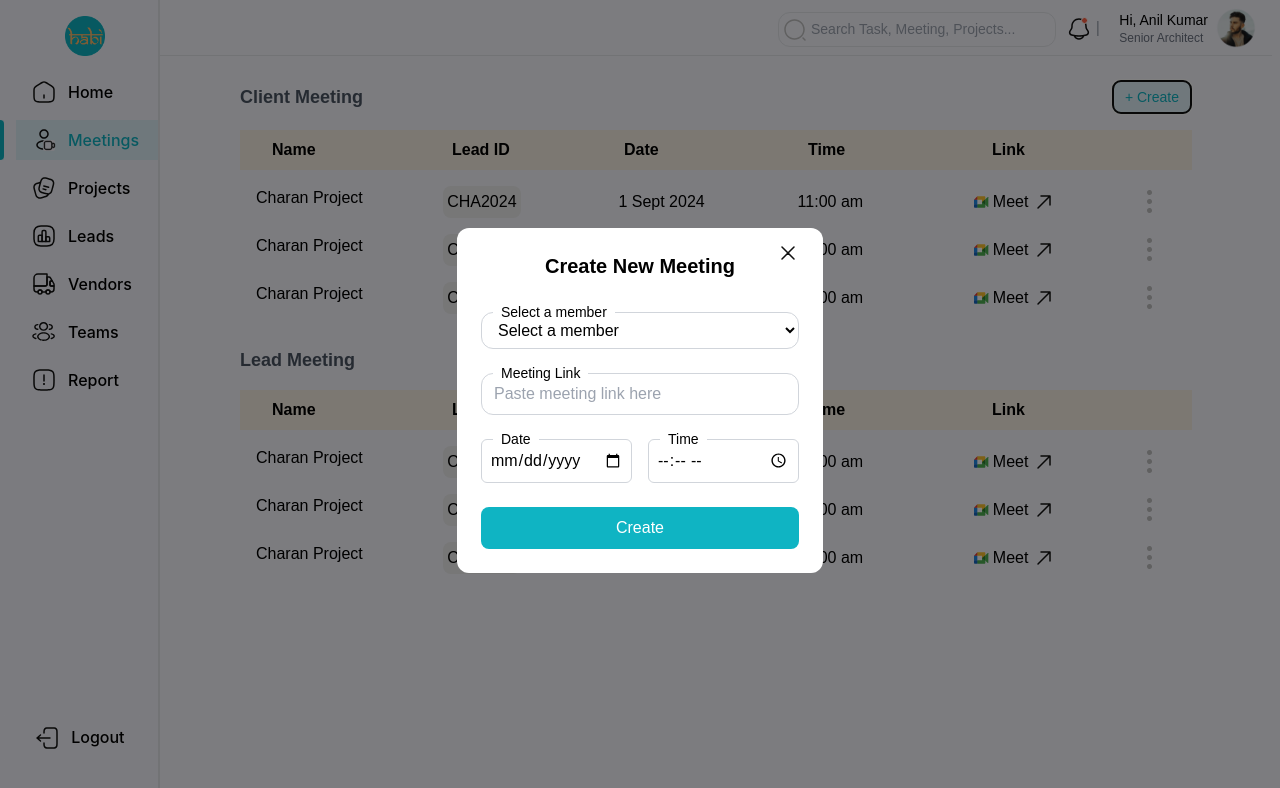
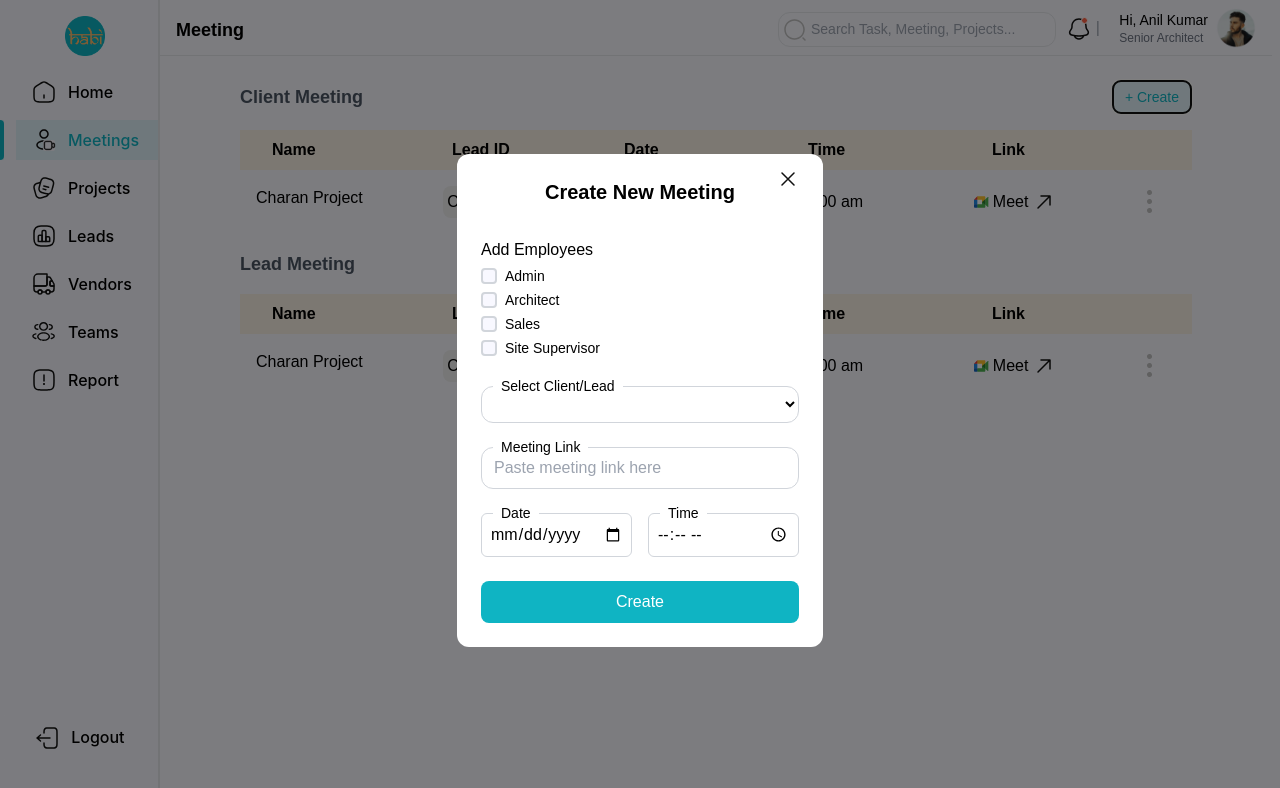
Before and after one commit to tejudharanesh/HABI_internal, a React (Vite) app: page /dashboard/meeting in a window 1280 px wide. Both pictures are taken after a click on the button "+ Create". Shown: the top 788 px of the page. Built offline with nearby package versions, Linux system fonts and the light colour scheme; a web font is replaced by a local one.

Commit message:
added priority

```diff
--- a/src/components/Home/CustomRoleModel.jsx
+++ b/src/components/Home/CustomRoleModel.jsx
@@ -14,7 +14,6 @@ const CustomRoleModel = ({ closeModal, addNewCustomRole }) => {
     addEmployee: false,
     createMeeting: false,
   });
-  const [isSuccess, setIsSuccess] = useState(false);
 
   const handleInputChange = (e) => {
     const { name, checked } = e.target;
--- a/src/components/Meeting/NewMeeting.jsx
+++ b/src/components/Meeting/NewMeeting.jsx
@@ -3,12 +3,23 @@ import close from "../../assets/svg/close1.svg";
 
 const members = ["John Doe", "Jane Smith", "Emily Johnson", "Michael Brown"]; // Example members list
 
-const NewMeeting = ({ onClose }) => {
+const NewMeeting = ({ onClose, onAddMeeting }) => {
   // States for form inputs
   const [selectedMember, setSelectedMember] = useState(""); // Selected member from the dropdown
   const [meetingLink, setMeetingLink] = useState(""); // Meeting link
   const [meetingDate, setMeetingDate] = useState(""); // Meeting date
   const [meetingTime, setMeetingTime] = useState(""); // Meeting time
+
+  const [accessOptions, setAccessOptions] = useState({
+    admin: false,
+    architect: false,
+    sales: false,
+    siteSupervisor: false,
+  });
+  const handleInputChange = (e) => {
+    const { name, checked } = e.target;
+    setAccessOptions((prev) => ({ ...prev, [name]: checked }));
+  };
 
   // Handle form submission
   const handleSubmit = (e) => {
@@ -22,17 +33,38 @@ const NewMeeting = ({ onClose }) => {
 
     // You can handle the form submission here (e.g., send data to an API)
     const meetingData = {
-      member: selectedMember,
+      name: selectedMember,
       link: meetingLink,
       date: meetingDate,
       time: meetingTime,
+      id: "CHA2024",
+      type: "lead",
+      accessOptions,
     };
 
     console.log("New Meeting Data: ", meetingData);
 
     // Close the modal after submission (You can modify this as needed)
-    onClose();
+    onAddMeeting(meetingData);
   };
+  const accessData = [
+    { name: "admin", label: "Admin" },
+    { name: "architect", label: "Architect" },
+    { name: "sales", label: "Sales" },
+    { name: "siteSupervisor", label: "Site Supervisor" },
+  ];
+  const renderCheckbox = ({ name, label }) => (
+    <label className="flex items-center space-x-2 my-1">
+      <input
+        type="checkbox"
+        name={name}
+        checked={accessOptions[name]}
+        onChange={handleInputChange}
+        className="h-4 w-4 text-primary bg-layoutColor border-gray-300 border-2 rounded focus:ring-primary appearance-none checked:appearance-auto checked:bg-layoutColor checked:border-black checked:text-black"
+      />
+      <span className="text-black text-sm">{label}</span>
+    </label>
+  );
 
   return (
     <div className="fixed inset-0 flex items-center justify-center z-50">
@@ -60,9 +92,19 @@ const NewMeeting = ({ onClose }) => {
         {/* Form Fields */}
         <form onSubmit={handleSubmit} className="space-y-6">
           {/* Member Selection (Dropdown) */}
+          <div className="grid grid-cols-2 gap-4">
+            <div>
+              <h3 className="text-black">Add Employees</h3>
+              {renderCheckbox(accessData[0])}
+              {renderCheckbox(accessData[1])}
+              {renderCheckbox(accessData[2])}
+              {renderCheckbox(accessData[3])}
+            </div>
+          </div>
+
           <div className="relative">
             <label className="absolute -top-2.5 left-3 bg-white px-2 text-sm text-black">
-              Select a member
+              Select Client/Lead
             </label>
             <select
               value={selectedMember}
@@ -70,9 +112,7 @@ const NewMeeting = ({ onClose }) => {
               className="block w-full px-3 py-2 border border-gray-300 rounded-xl bg-white text-black focus:outline-none"
               required
             >
-              <option value="" disabled>
-                Select a member
-              </option>
+              <option value="" disabled></option>
               {members.map((member, index) => (
                 <option key={index} value={member}>
                   {member}
--- a/src/pages/Meeting/Meeting.jsx
+++ b/src/pages/Meeting/Meeting.jsx
@@ -5,7 +5,7 @@ import link from "../../assets/svg/link.svg";
 import option from "../../assets/images/option.png";
 import NewMeeting from "../../components/Meeting/NewMeeting";
 
-const meetingsData = [
+const initialMeetingsData = [
   {
     name: "Charan Project",
     id: "CHA2024",
@@ -13,34 +13,7 @@ const meetingsData = [
     time: "11:00 am",
     type: "client",
   },
-  {
-    name: "Charan Project",
-    id: "CHA2024",
-    date: "1 Sept 2024",
-    time: "11:00 am",
-    type: "client",
-  },
-  {
-    name: "Charan Project",
-    id: "CHA2024",
-    date: "1 Sept 2024",
-    time: "11:00 am",
-    type: "client",
-  },
-  {
-    name: "Charan Project",
-    id: "CHA2024",
-    date: "1 Sept 2024",
-    time: "11:00 am",
-    type: "lead",
-  },
-  {
-    name: "Charan Project",
-    id: "CHA2024",
-    date: "1 Sept 2024",
-    time: "11:00 am",
-    type: "lead",
-  },
+
   {
     name: "Charan Project",
     id: "CHA2024",
@@ -52,16 +25,25 @@ const meetingsData = [
 ];
 
 const Meeting = () => {
+  const [meetingsData, setMeetingsData] = useState(initialMeetingsData); // Use state for meetings data
+
+  const [isModalOpen, setIsModalOpen] = useState(false); // State for modal visibility
+  const toggleModal = () => {
+    setIsModalOpen(!isModalOpen); // Toggle modal visibility
+  };
+
+  const addNewMeeting = (newMeetingData) => {
+    setMeetingsData((prevData) => [...prevData, newMeetingData]);
+    console.log(meetingsData);
+
+    setIsModalOpen(false); // Close the modal after submission
+  };
   const clientMeetings = meetingsData.filter(
     (meeting) => meeting.type === "client"
   );
   const leadMeetings = meetingsData.filter(
     (meeting) => meeting.type === "lead"
   );
-  const [isModalOpen, setIsModalOpen] = useState(false); // State for modal visibility
-  const toggleModal = () => {
-    setIsModalOpen(!isModalOpen); // Toggle modal visibility
-  };
 
   const renderMeetingTableRow = (meeting, index) => (
     <div className="grid grid-cols-5 mx-4 mr-10 space-y-4 relative" key={index}>
@@ -163,8 +145,8 @@ const Meeting = () => {
       <div
         className={`flex flex-col bg-layoutColor pl-2 md:px-2 h-auto w-screen md:pl-24 lg:pl-40`}
       >
-        <Header />
-        <div className="p-2 md:p-6 lg:mx-14 xl:mx-32">
+        <Header title="Meeting" />
+        <div className="p-2 md:p-6 lg:mx-14 xl:mx-40">
           {/* Client Meeting Section */}
           <div className="mb-8">
             <div className="flex justify-between items-center mb-4">
@@ -225,7 +207,9 @@ const Meeting = () => {
             </div>
           </div>
         </div>
-        {isModalOpen && <NewMeeting onClose={toggleModal} />}
+        {isModalOpen && (
+          <NewMeeting onClose={toggleModal} onAddMeeting={addNewMeeting} />
+        )}
         {/* Render the modal if open */}
       </div>
     </div>
```
